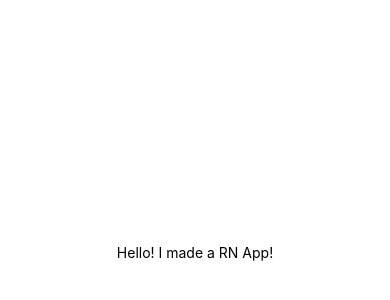
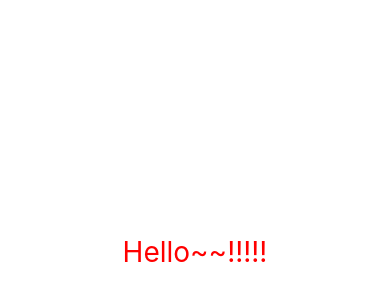
Before and after one commit to eajin/NomadWeather, a React Native app: screen / in a window 390 px wide. Shown: the part 170-470 px from the top of the page. Built offline with nearby package versions, Linux system fonts and the light colour scheme.

Commit message:
1.1 The Rules of Native

```diff
--- a/App.js
+++ b/App.js
@@ -5,8 +5,8 @@
 export default function App() {
   return (
     <View style={styles.container}>
-      <Text>Hello! I made a RN App!</Text>
-      <StatusBar style="auto" />
+      <Text style={styles.text}>Hello~~!!!!!</Text>
+      <StatusBar style="dark" />
     </View>
   );
 }
@@ -18,4 +18,8 @@
     alignItems: "center",
     justifyContent: "center",
   },
+  text: {
+    fontSize: 28,
+    color: "red",
+  },
 });
```
